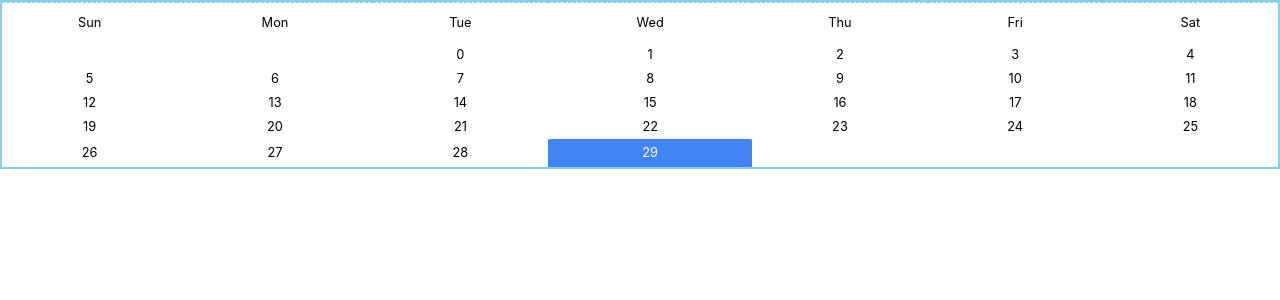
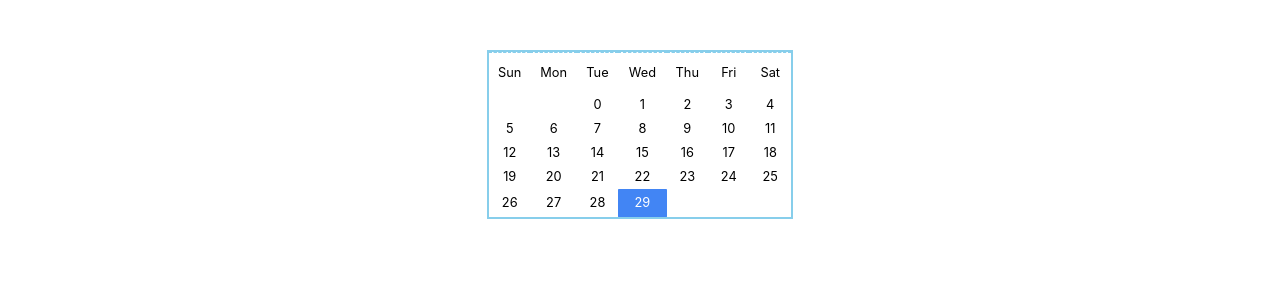
Before and after one commit to axelobscura/CALENDAR, a React (Create React App) app: page / in a window 1280 px wide. Shown: the top 300 px of the page. Built offline with nearby package versions, Linux system fonts and the light colour scheme.

Commit message:
Adding width style

```diff
--- a/src/Components/Calendar/index.js
+++ b/src/Components/Calendar/index.js
@@ -14,6 +14,7 @@ class Calendar extends Component {
         super();
             this.width = props.width || "350px";
             this.style = props.style || {};
+            this.style.width = this.width;
     }
 
     weekdays = moment.weekdays();
@@ -49,7 +50,7 @@ class Calendar extends Component {
         });
         let blanks = [];
         for(let i = 0; i < this.firstDayOfMonth(); i++){
-            blanks.push(<td className="emptySlot">{""}</td>)
+            blanks.push(<td key={i*80} className="emptySlot">{""}</td>)
         }
         console.log("blanks: ", blanks);
         let daysInMonth = [];
@@ -85,7 +86,7 @@ class Calendar extends Component {
             )
         });
         return(
-            <div className="calendar-container">
+            <div className="calendar-container" style={this.style}>
                 <table className="calendar">
                     <thead>
                         <tr className="calendar-header"></tr>
```
